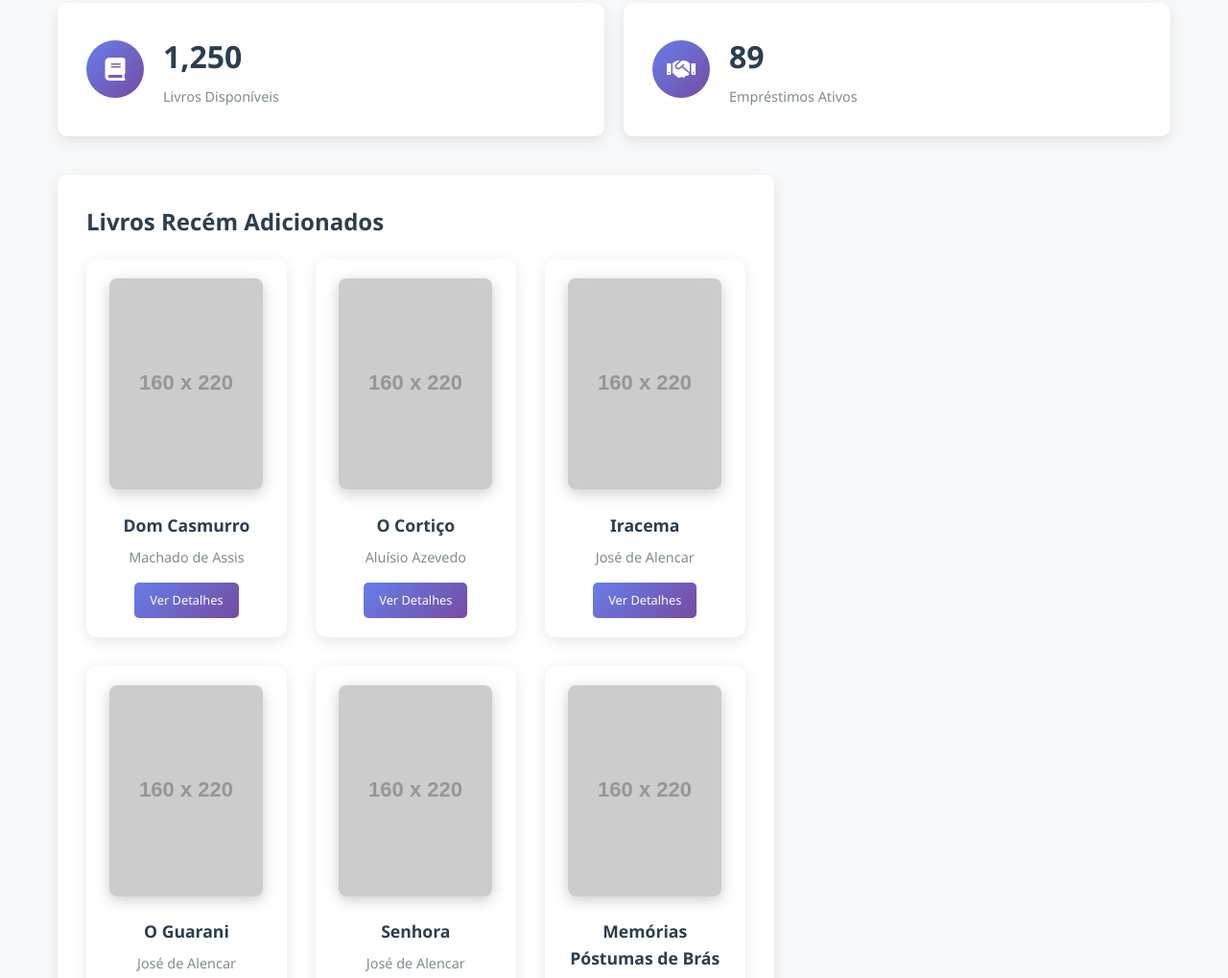
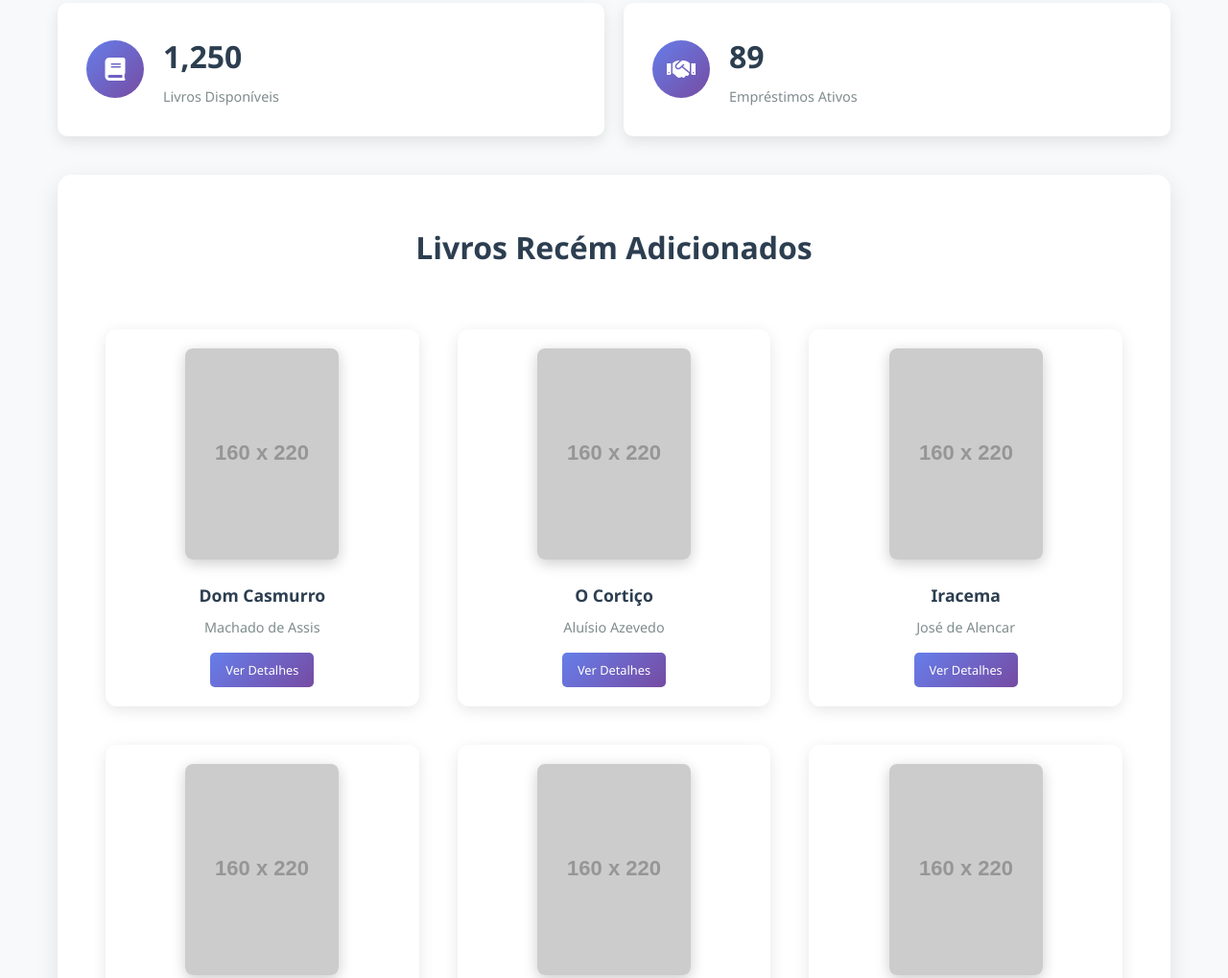
Before and after one commit to ceDev77/bibly-proto, a plain HTML site: page index.html in a window 1280 px wide. Shown: the part 252-1271 px from the top of the page at 96% size. Drawn offline with Linux system fonts and the light colour scheme; placeholder pictures from the web are drawn by us.

Commit message:
livros recem adicionados resize fix

```diff
--- a/styles/main.css
+++ b/styles/main.css
@@ -143,13 +143,19 @@ body {
 
 /* Dashboard Sections */
 .dashboard-sections {
-    display: grid;
-    grid-template-columns: 2fr 1fr;
-    gap: 40px;
+    display: block;
     margin-bottom: 40px;
 }
 
-.recent-books,
+.recent-books {
+    background: white;
+    padding: 50px;
+    border-radius: 15px;
+    box-shadow: 0 8px 25px rgba(0,0,0,0.1);
+    width: 100%;
+    min-height: 600px;
+}
+
 .quick-actions {
     background: white;
     padding: 30px;
@@ -157,7 +163,14 @@ body {
     box-shadow: 0 5px 15px rgba(0,0,0,0.1);
 }
 
-.recent-books h2,
+.recent-books h2 {
+    color: #2c3e50;
+    margin-bottom: 40px;
+    font-size: 2rem;
+    text-align: center;
+    font-weight: 700;
+}
+
 .quick-actions h2 {
     color: #2c3e50;
     margin-bottom: 20px;
@@ -167,9 +180,10 @@ body {
 /* Books Grid */
 .books-grid {
     display: grid;
-    grid-template-columns: repeat(auto-fit, minmax(200px, 1fr));
-    gap: 30px;
+    grid-template-columns: repeat(auto-fit, minmax(250px, 1fr));
+    gap: 40px;
     margin-bottom: 40px;
+    padding: 20px 0;
 }
 
 .book-card {
```
